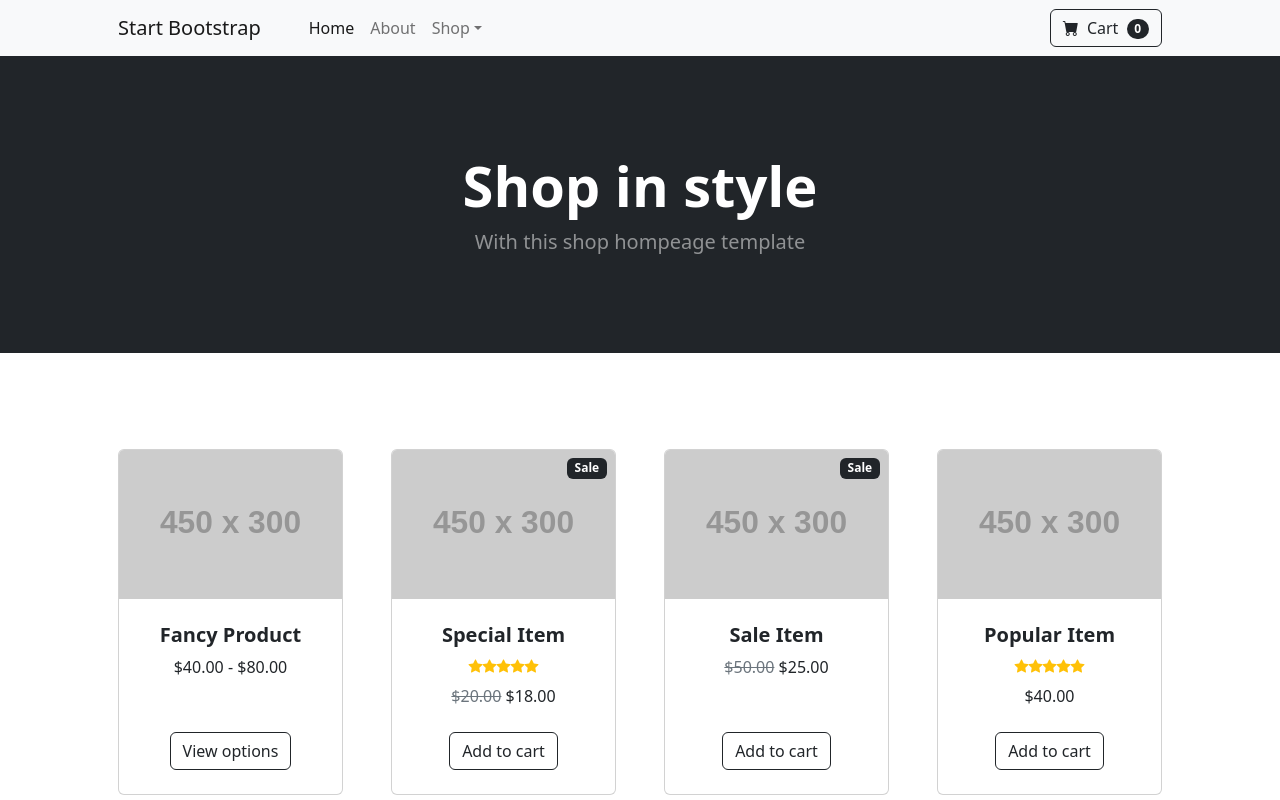
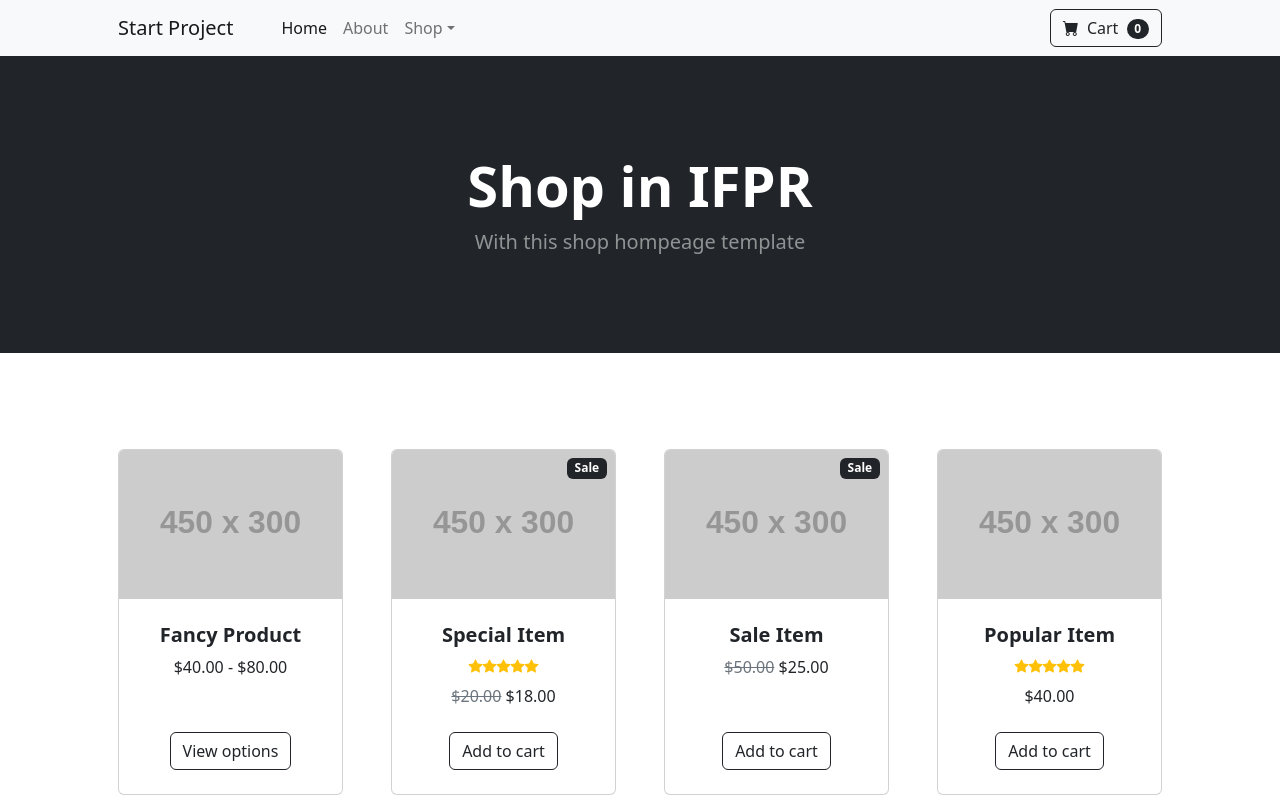
Before and after one commit to jailtoncoelho/iftech2025, a plain HTML site: page iftech2025/index.html in a window 1280 px wide. Shown: the top 800 px of the page. Drawn offline with nearby package versions, Linux system fonts and the light colour scheme; placeholder pictures from the web are drawn by us.

```diff
--- a/iftech2025/index.html
+++ b/iftech2025/index.html
@@ -5,7 +5,7 @@
         <meta name="viewport" content="width=device-width, initial-scale=1, shrink-to-fit=no" />
         <meta name="description" content="" />
         <meta name="author" content="" />
-        <title>Shop Homepage - Start Bootstrap Template</title>
+        <title>IFTECH 2025</title>
         <!-- Favicon-->
         <link rel="icon" type="image/x-icon" href="assets/favicon.ico" />
         <!-- Bootstrap icons-->
@@ -17,7 +17,7 @@
         <!-- Navigation-->
         <nav class="navbar navbar-expand-lg navbar-light bg-light">
             <div class="container px-4 px-lg-5">
-                <a class="navbar-brand" href="#!">Start Bootstrap</a>
+                <a class="navbar-brand" href="#!">Start Project</a>
                 <button class="navbar-toggler" type="button" data-bs-toggle="collapse" data-bs-target="#navbarSupportedContent" aria-controls="navbarSupportedContent" aria-expanded="false" aria-label="Toggle navigation"><span class="navbar-toggler-icon"></span></button>
                 <div class="collapse navbar-collapse" id="navbarSupportedContent">
                     <ul class="navbar-nav me-auto mb-2 mb-lg-0 ms-lg-4">
@@ -47,7 +47,7 @@
         <header class="bg-dark py-5">
             <div class="container px-4 px-lg-5 my-5">
                 <div class="text-center text-white">
-                    <h1 class="display-4 fw-bolder">Shop in style</h1>
+                    <h1 class="display-4 fw-bolder">Shop in IFPR</h1>
                     <p class="lead fw-normal text-white-50 mb-0">With this shop hompeage template</p>
                 </div>
             </div>
```
